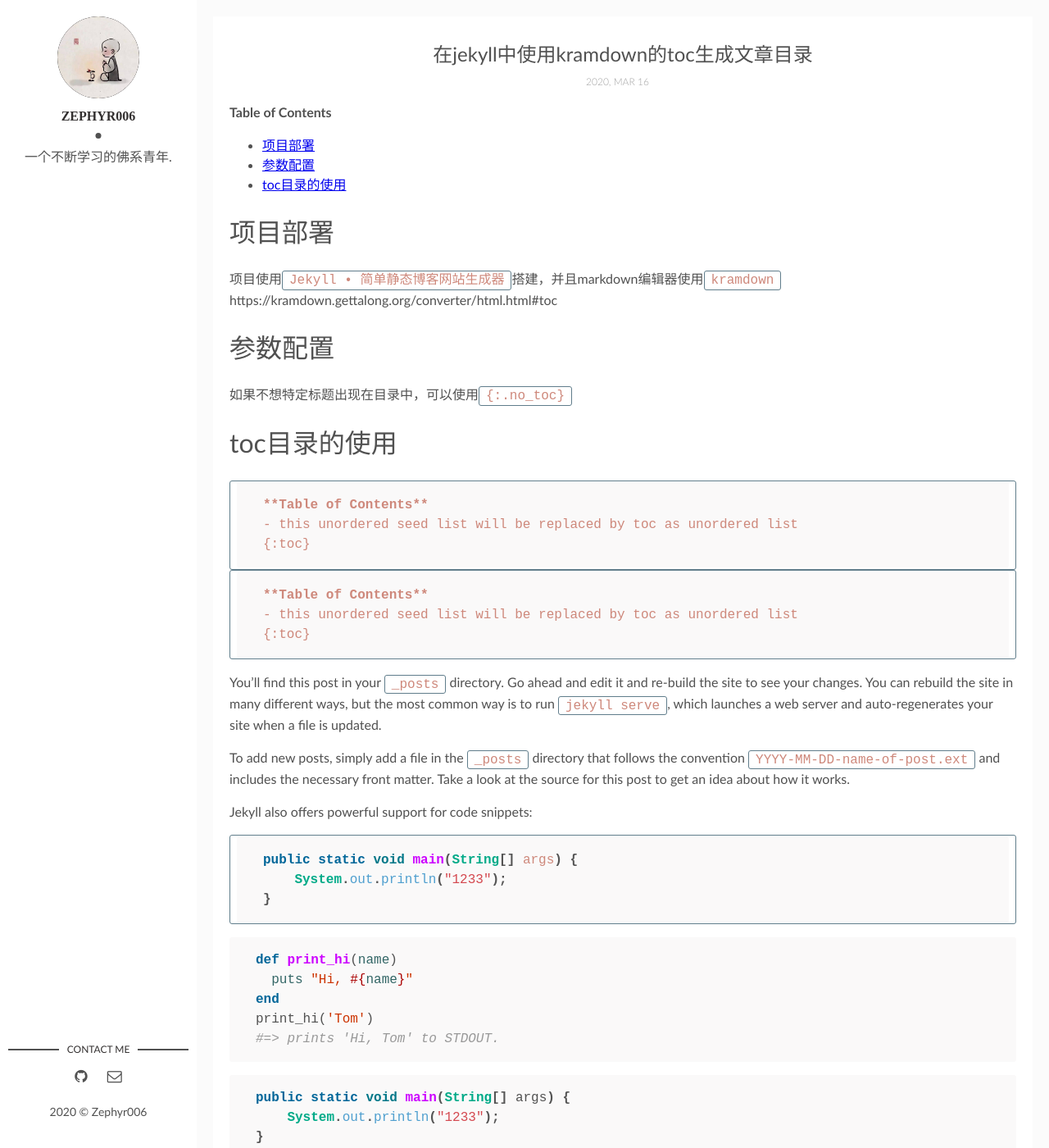
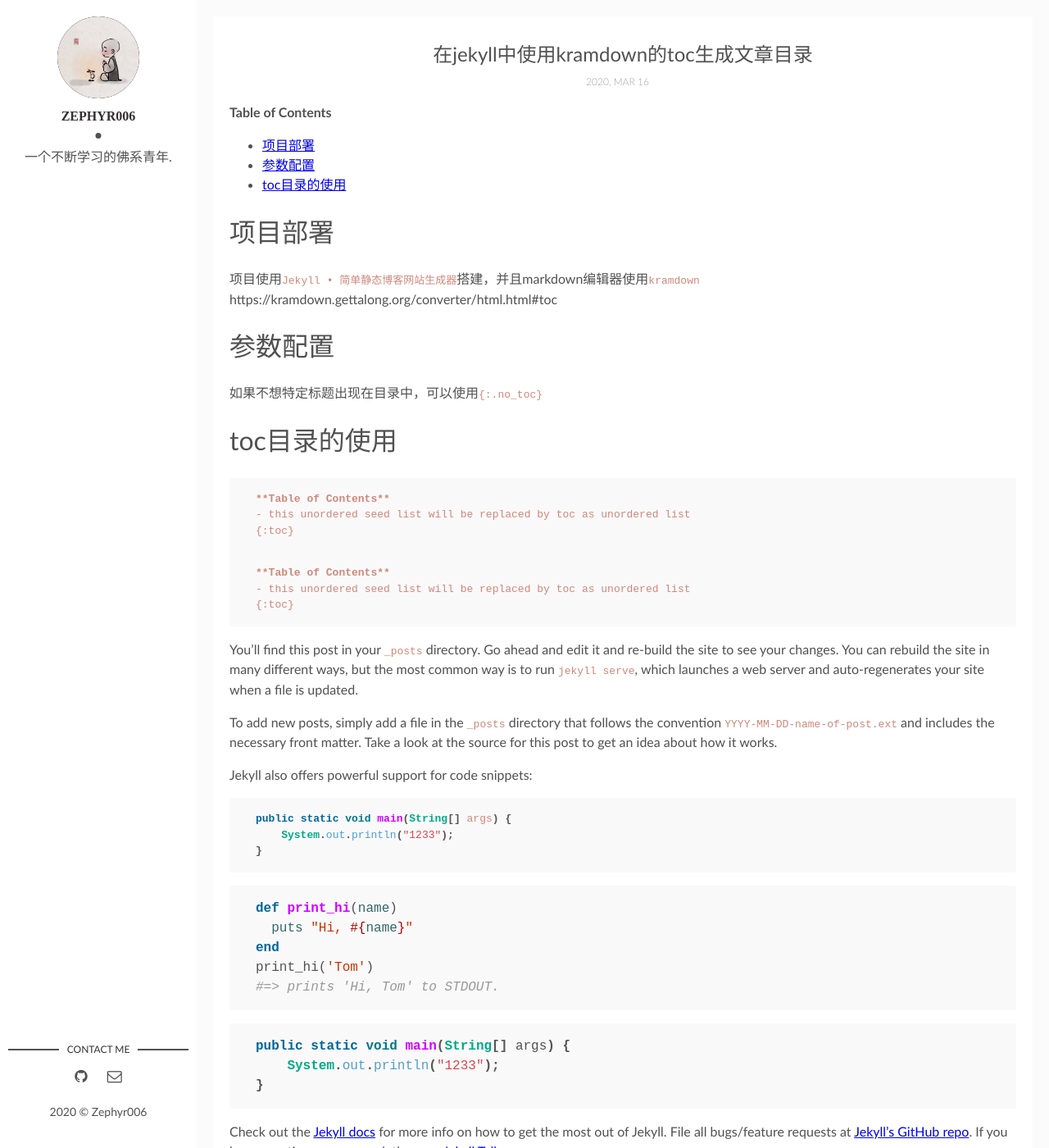
Before and after one commit to Zephyr006/zephyr006.github.io, a Jekyll site: the page built from _posts/2020-03-16-在Jekyll中使用kramdown的toc生成文章目录.markdown, in a window 1280 px wide and 1400 px high. Shown: the whole window at 82% size. Built offline with Jekyll 4.4.1, drawn with Linux system fonts in a browser that asks for light colours; some web fonts are replaced; comment, search, counter and statistics services are not loaded.

Commit message:
调整页面css

```diff
--- a/_posts/2020-03-16-在Jekyll中使用kramdown的toc生成文章目录.markdown
+++ b/_posts/2020-03-16-在Jekyll中使用kramdown的toc生成文章目录.markdown
@@ -48,6 +48,7 @@ end
 print_hi('Tom')
 #=> prints 'Hi, Tom' to STDOUT.
 {% endhighlight %}
+
 {% highlight java %}
 public static void main(String[] args) {
     System.out.println("1233");
--- a/assets/css/main.css
+++ b/assets/css/main.css
@@ -446,10 +446,12 @@ template {
 .highlighter-rouge {
   color: #ce887b;
   font-weight: 400;
-  border: 1px solid #607D8B;
-  -webkit-border-radius: 3px;
-          border-radius: 3px;
-  padding: 0.1rem 0.5rem;
+  font-size: small;
+  /*border: 1px solid #607D8B;*/
+  -webkit-border-radius: 5px;
+          border-radius: 5px;
+  /*margin-bottom: 0.5rem;*/
+  /*padding: 0.1rem 0.5rem;*/
 }
 
 .highlight .hll {
```
